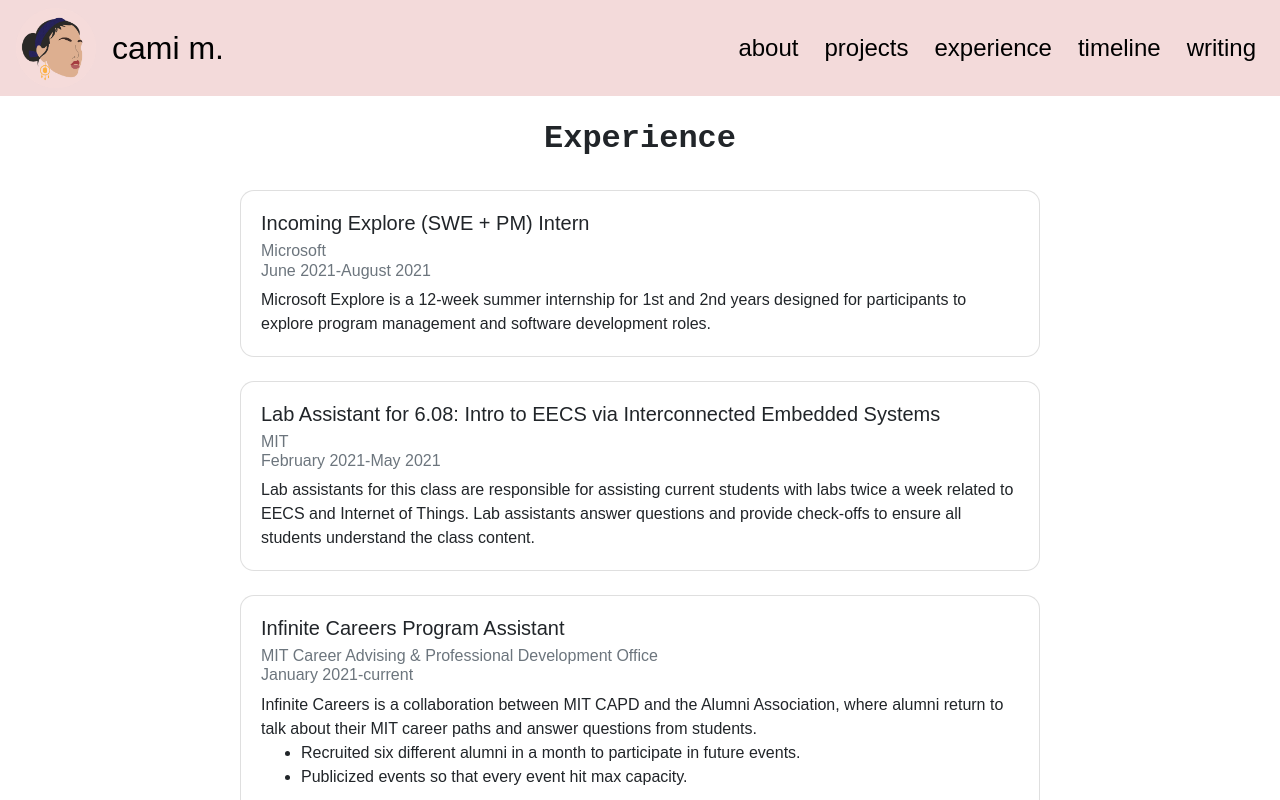
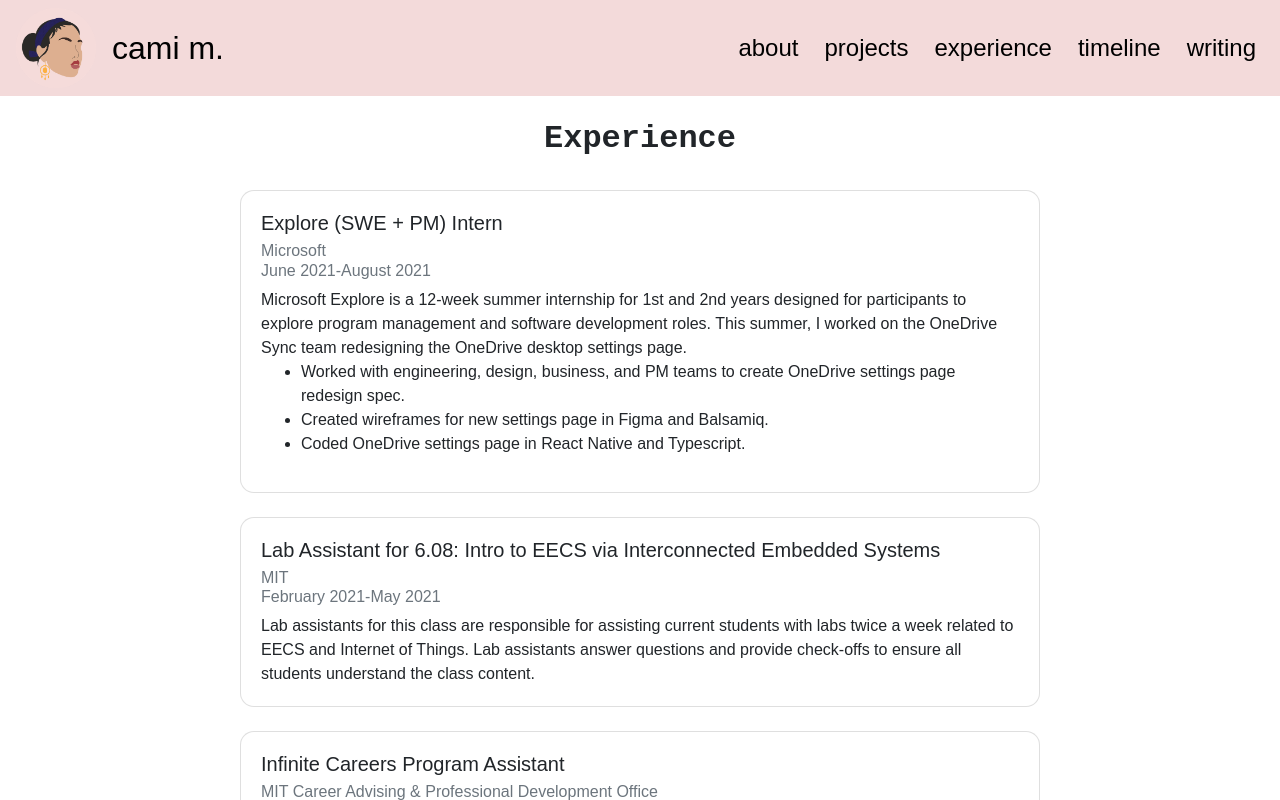
Before and after one commit to camimgh/jcamim, a React (Create React App) app: page /experience in a window 1280 px wide. Shown: the top 800 px of the page. Built offline with nearby package versions, Linux system fonts and the light colour scheme.

Commit message:
updated bio and edited microsoft description

```diff
--- a/src/pages/About.js
+++ b/src/pages/About.js
@@ -35,7 +35,7 @@ class About extends Component {
                     <div className="about-content">
                         <h1 id="about">About Me</h1>
                         <p className="about-text">
-                        My name is Cami and I’m a sophomore at MIT studying computer science and media studies with a minor in Spanish.
+                        My name is Cami and I’m an incoming at MIT studying computer science and media studies with a minor in business panagement.
                         My interests really lie all over the place, from music to management and finance to social media and creative writing.
                         I’m a big believer in the importance of the intersection of humanities and STEM and I hope that my future job allows me to explore this junction.
                         <br /><br />
--- a/src/pages/Experience.js
+++ b/src/pages/Experience.js
@@ -22,13 +22,20 @@ class Experience extends Component {
                 <div id="experience-cards">
                     <Card>
                         <Card.Body>
-                            <Card.Title>Incoming Explore (SWE + PM) Intern</Card.Title>
+                            <Card.Title>Explore (SWE + PM) Intern</Card.Title>
                             <Card.Subtitle className="mb-2 text-muted">Microsoft
                             <br/>
                             June 2021-August 2021</Card.Subtitle>
                             <Card.Text>
                                 Microsoft Explore is a 12-week summer internship for 1st and 2nd years designed for participants
                                 to explore program management and software development roles.
+
+                                This summer, I worked on the OneDrive Sync team redesigning the OneDrive desktop settings page.
+                                <ul>
+                                    <li>Worked with engineering, design, business, and PM teams to create OneDrive settings page redesign spec.</li>
+                                    <li>Created wireframes for new settings page in Figma and Balsamiq.</li>
+                                    <li>Coded OneDrive settings page in React Native and Typescript.</li>
+                                </ul>
                             </Card.Text>
                         </Card.Body>
                     </Card>
```
